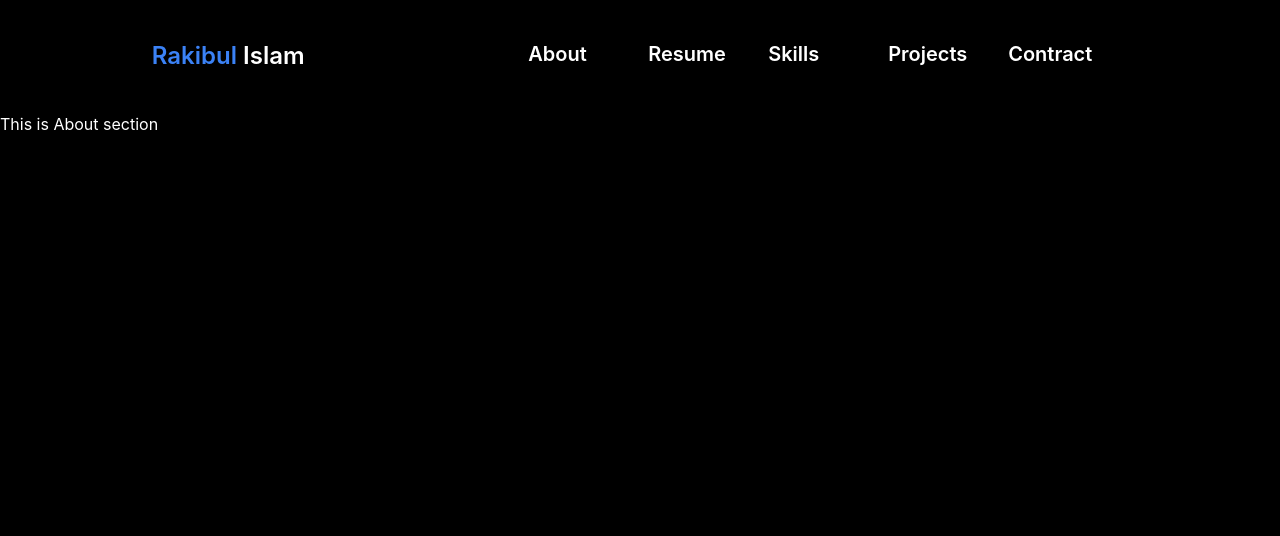
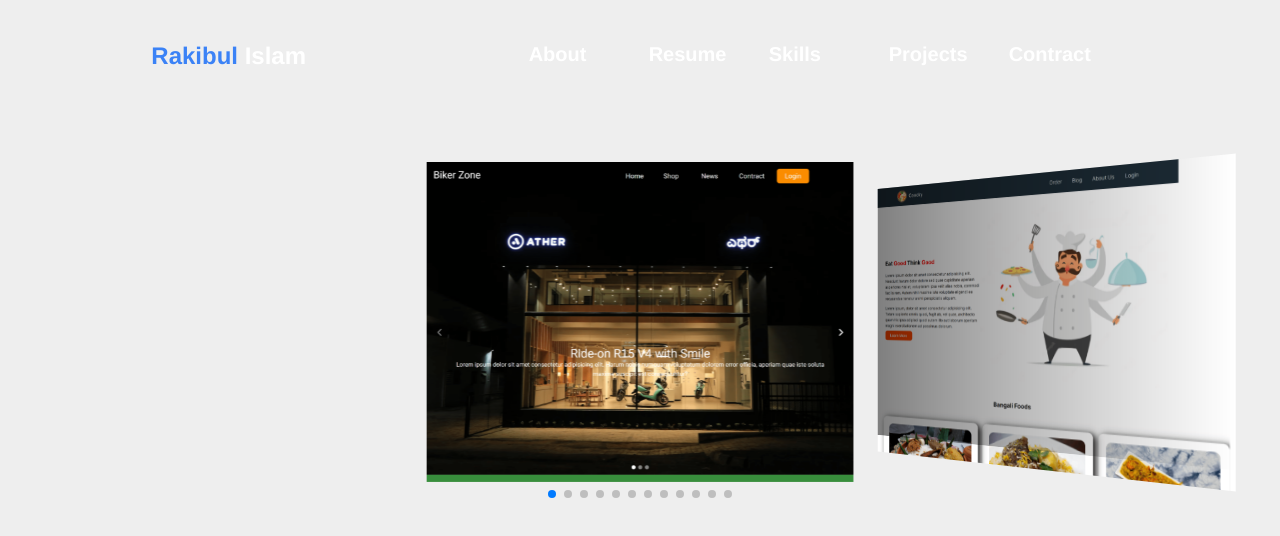
Before and after one commit to Flocky05/RakibulIslam, a React (Vite) app: page /about in a window 1280 px wide. Shown: the top 536 px of the page. Built offline with nearby package versions, Linux system fonts and the light colour scheme.

Commit message:
update about section

```diff
--- a/src/component/About/About.jsx
+++ b/src/component/About/About.jsx
@@ -1,9 +1,50 @@
 
+import { Swiper, SwiperSlide } from 'swiper/react';
 
+// Import Swiper styles
+import 'swiper/css';
+import 'swiper/css/effect-coverflow';
+import 'swiper/css/pagination';
+import './style.css';
+import { EffectCoverflow, Pagination } from 'swiper/modules';
+import img1 from "../../assets/projects/gpt3/bike-down.png"
+import img2 from "../../assets/projects/gpt3/coocky.png"
+import img3 from "../../assets/projects/gpt3/e-commerce-movie.png"
+import img4 from "../../assets/projects/gpt3/ganimy.png"
+import img5 from "../../assets/projects/gpt3/gpt-3-demo.netlify.app_(Nest Hub Max).png"
+import img6 from "../../assets/projects/gpt3/innox-product.png"
+import img7 from "../../assets/projects/gpt3/job-finer-demo01.png"
+import img8 from "../../assets/projects/gpt3/programmer.png"
+import img10 from "../../assets/projects/gpt3/rakibs-photography.png"
+import img11 from "../../assets/projects/gpt3/rohan-television.png"
+import img12 from "../../assets/projects/gpt3/tea-house.png"
+import img13 from "../../assets/projects/gpt3/travel-tuki-taki.png"
+
+ const images=[img1,img2,img3,img4,img5,img6,img7,img8,img10,img11,img12,img13];
 const About = () => {
     return (
-        <div>
-            <h3>This is About section</h3>
+        <div className='h-60 relative'>
+            <Swiper
+        effect={'coverflow'}
+        grabCursor={true}
+        centeredSlides={true}
+        slidesPerView={'3'}
+        coverflowEffect={{
+          rotate: 50,
+          stretch: 0,
+          depth: 100,
+          modifier: 1,
+          slideShadows: true,
+        }}
+        pagination={true}
+        modules={[EffectCoverflow, Pagination]}
+        className="mySwiper"
+      >
+        {images.map(image=><SwiperSlide key={image}>
+          <img className=" object-cover object-top hover:object-bottom h-80 w-full ease-out duration-1000" src={image}/>
+        </SwiperSlide>)}
+
+      </Swiper>
         </div>
     );
 };
--- /dev/null
+++ b/src/component/About/style.css
@@ -0,0 +1,33 @@
+#app { height: 100% }
+html,
+body {
+  position: relative;
+  height: 100%;
+}
+
+body {
+  background: #eee;
+  font-family: Helvetica Neue, Helvetica, Arial, sans-serif;
+  font-size: 14px;
+  color: #000;
+  margin: 0;
+  padding: 0;
+}
+
+.swiper {
+  width: 100%;
+  padding-top: 50px;
+  padding-bottom: 50px;
+}
+
+.swiper-slide {
+  background-position: center;
+  background-size: cover;
+  width: 300px;
+  height: 300px;
+}
+
+.swiper-slide img {
+  display: block;
+  width: 100%;
+}
--- a/src/component/Pojects/Projects.jsx
+++ b/src/component/Pojects/Projects.jsx
@@ -11,7 +11,7 @@ import img11 from "../../assets/projects/gpt3/rohan-television.png"
 import img12 from "../../assets/projects/gpt3/tea-house.png"
 import img13 from "../../assets/projects/gpt3/travel-tuki-taki.png"
 
-// const images=[img1,img2,img3,img4,img5,img6,img7,img8,img10,img11,img12,img13];
+ const images=[img1,img2,img3,img4,img5,img6,img7,img8,img10,img11,img12,img13];
 
 const Projects = () => {
     return (
--- a/src/component/Resume/Resume.jsx
+++ b/src/component/Resume/Resume.jsx
@@ -1,9 +1,22 @@
+import img1 from "../../assets/projects/gpt3/bike-down.png"
+import img2 from "../../assets/projects/gpt3/coocky.png"
+import img3 from "../../assets/projects/gpt3/e-commerce-movie.png"
+import img4 from "../../assets/projects/gpt3/ganimy.png"
+import img5 from "../../assets/projects/gpt3/gpt-3-demo.netlify.app_(Nest Hub Max).png"
+import img6 from "../../assets/projects/gpt3/innox-product.png"
+import img7 from "../../assets/projects/gpt3/job-finer-demo01.png"
+import img8 from "../../assets/projects/gpt3/programmer.png"
+import img10 from "../../assets/projects/gpt3/rakibs-photography.png"
+import img11 from "../../assets/projects/gpt3/rohan-television.png"
+import img12 from "../../assets/projects/gpt3/tea-house.png"
+import img13 from "../../assets/projects/gpt3/travel-tuki-taki.png"
 
+ const images=[img1,img2,img3,img4,img5,img6,img7,img8,img10,img11,img12,img13];
 
 const Resume = () => {
     return (
         <div>
-            <h2>This is resume section</h2>
+            <img src={img1} alt="" />
         </div>
     );
 };
```
Also changed, not shown: 1 other file (tests, documents, lock files or other folders).
